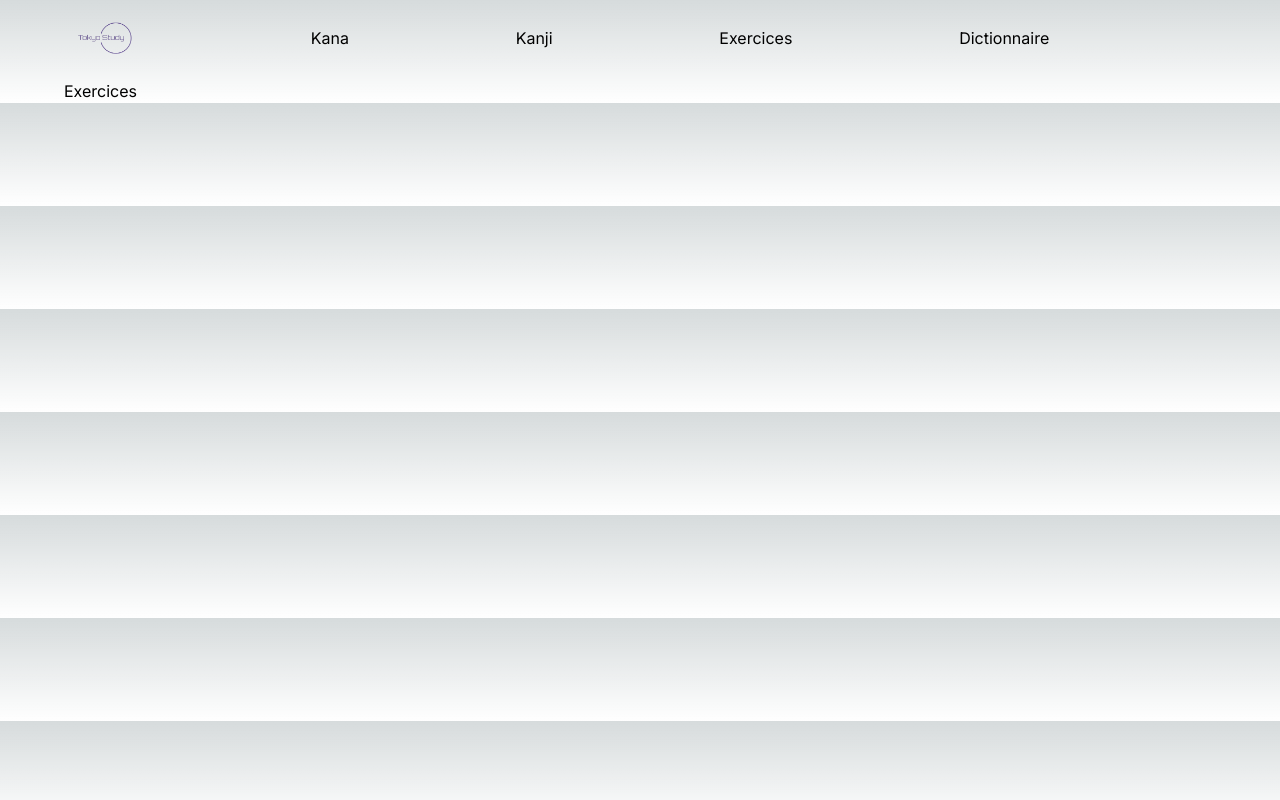
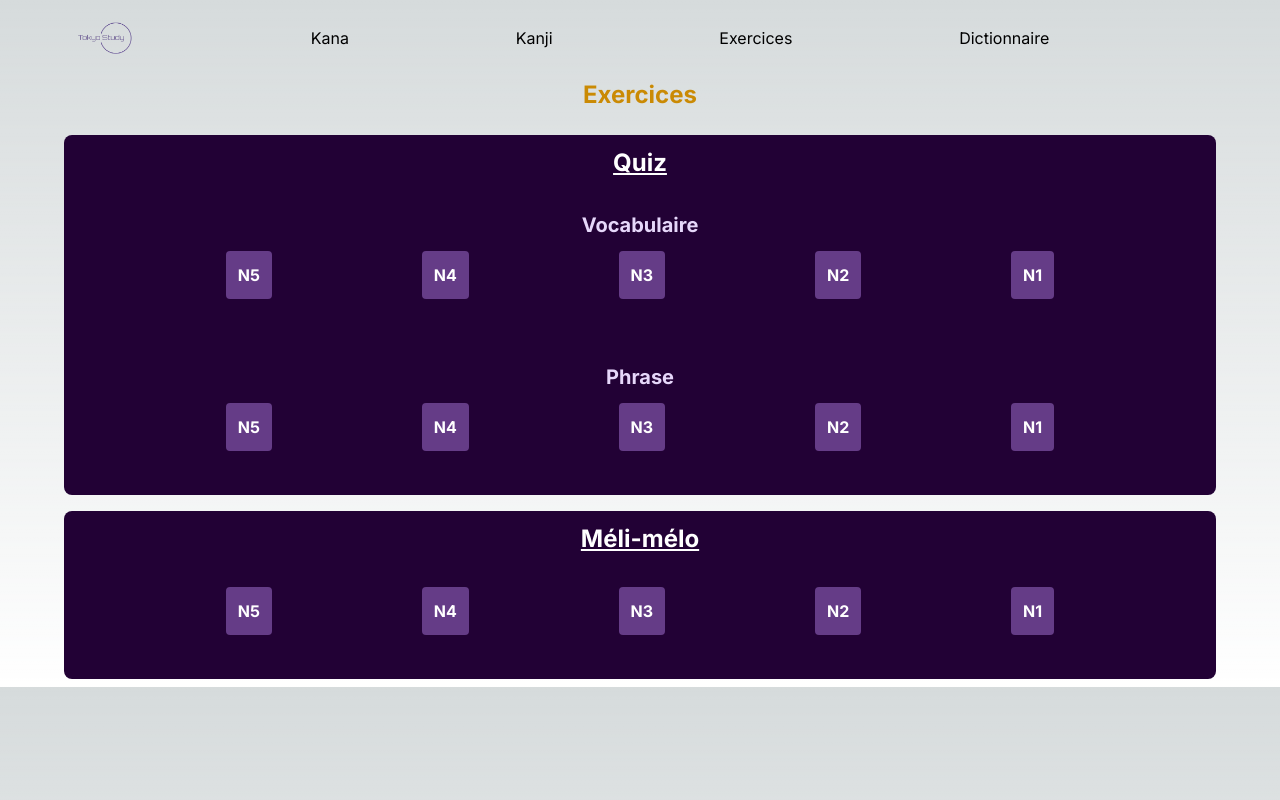
Before and after one commit to slangot/tokyo_study_web, a Next.js app: page /exercices in a window 1280 px wide. Built offline with nearby package versions, Linux system fonts and the light colour scheme.

Commit message:
💄 ✨ add and style exercices home page

```diff
--- a/app/exercices/page.tsx
+++ b/app/exercices/page.tsx
@@ -1,9 +1,53 @@
 "use client"
+
+// Next
+import Link from "next/link"
 
 const Exercices = () => {
   return (
     <div>
-      <h1>Exercices</h1>
+      <h1 className="title">Exercices</h1>
+      <div className="flex flex-col">
+
+        {/* Quiz */}
+        <div className="exerciceBlock">
+          <h2 className="subtitle">Quiz</h2>
+          <div className="exerciceSubBlock">
+            <h3 className="secondSubtitle">Vocabulaire</h3>
+            <div className="flex flex-row justify-evenly">
+              <Link className="levelButton" href="/exercices/quiz?type=vocabulary&level=5">N5</Link>
+              <Link className="levelButton" href="/exercices/quiz?type=vocabulary&level=4">N4</Link>
+              <Link className="levelButton" href="/exercices/quiz?type=vocabulary&level=3">N3</Link>
+              <Link className="levelButton" href="/exercices/quiz?type=vocabulary&level=2">N2</Link>
+              <Link className="levelButton" href="/exercices/quiz?type=vocabulary&level=1">N1</Link>
+            </div>
+          </div>
+          <div className="exerciceSubBlock">
+            <h3 className="secondSubtitle">Phrase</h3>
+            <div className="flex flex-row justify-evenly">
+              <Link className="levelButton" href="/exercices/quiz?type=sentence&level=5">N5</Link>
+              <Link className="levelButton" href="/exercices/quiz?type=sentence&level=4">N4</Link>
+              <Link className="levelButton" href="/exercices/quiz?type=sentence&level=3">N3</Link>
+              <Link className="levelButton" href="/exercices/quiz?type=sentence&level=2">N2</Link>
+              <Link className="levelButton" href="/exercices/quiz?type=sentence&level=1">N1</Link>
+            </div>
+          </div>
+        </div>
+
+        {/* Méli-Mélo */}
+        <div className="exerciceBlock">
+          <h2 className="subtitle">Méli-mélo</h2>
+          <div className="exerciceSubBlock">
+            <div className="flex flex-row justify-evenly">
+              <Link className="levelButton" href="/exercices/quiz?type=vocabulary&level=5">N5</Link>
+              <Link className="levelButton" href="/exercices/quiz?type=vocabulary&level=4">N4</Link>
+              <Link className="levelButton" href="/exercices/quiz?type=vocabulary&level=3">N3</Link>
+              <Link className="levelButton" href="/exercices/quiz?type=vocabulary&level=2">N2</Link>
+              <Link className="levelButton" href="/exercices/quiz?type=vocabulary&level=1">N1</Link>
+            </div>
+          </div>
+        </div>
+      </div>
     </div>
   )
 }
```
